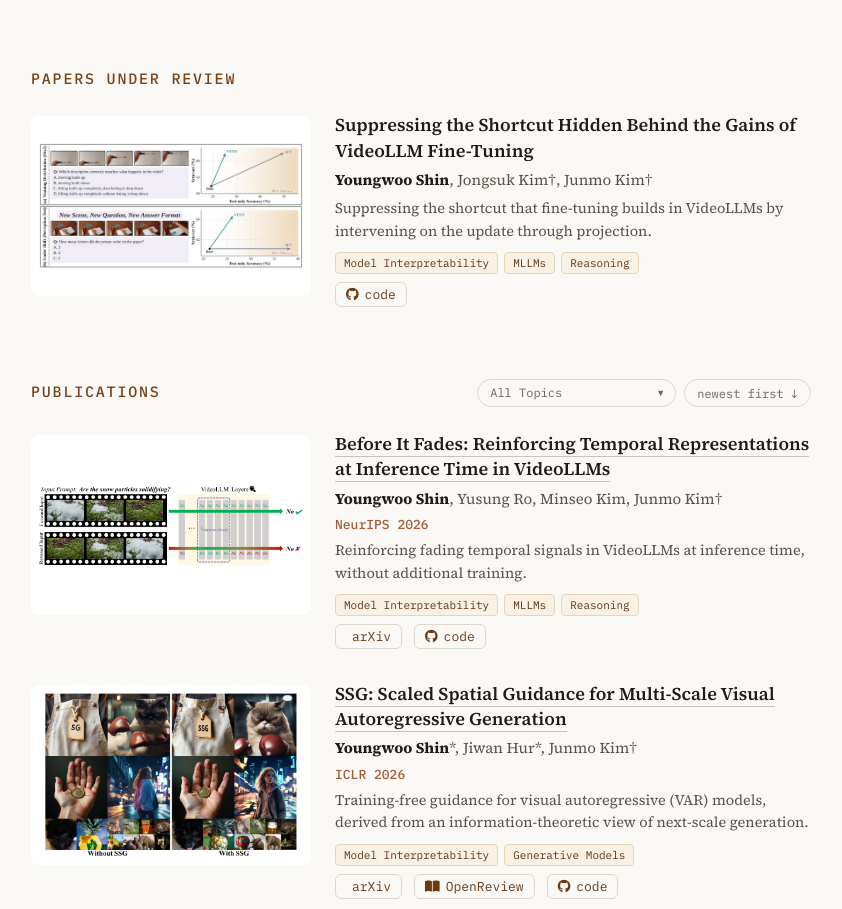
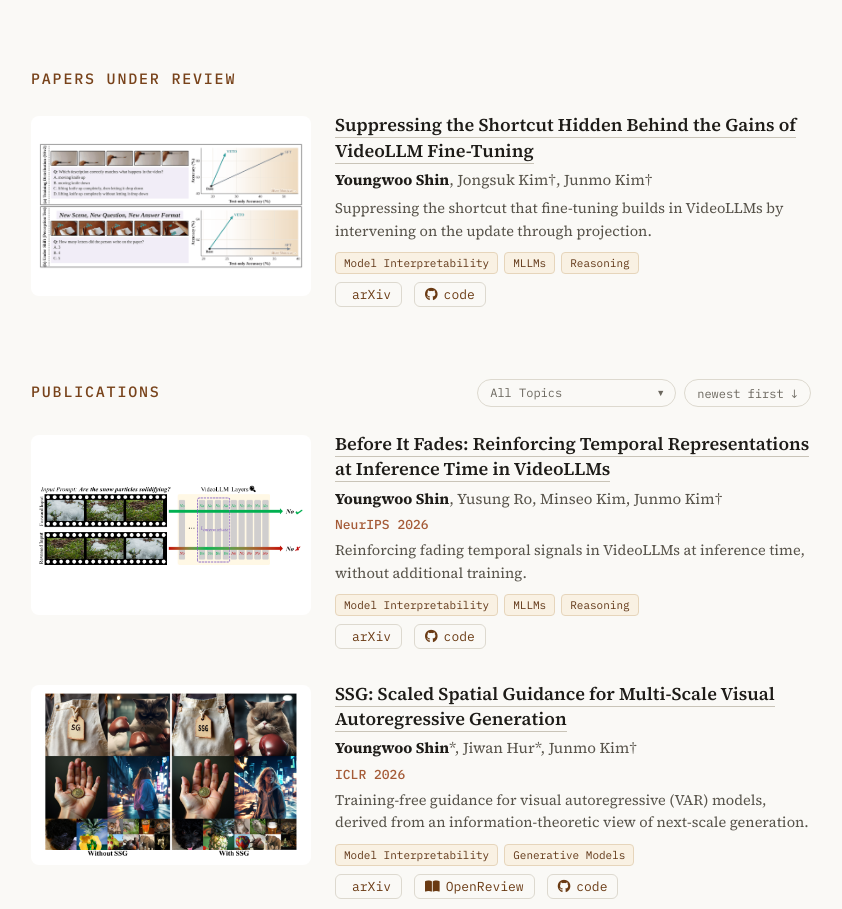
Before and after one commit to Youngwoo-git/Youngwoo-git.github.io, a plain HTML site: page index.html in a window 1280 px wide. Shown: the part 971-1880 px from the top of the page, without its empty margins (219-1061 px from the left). Drawn offline with nearby package versions, Linux system fonts and the light colour scheme; some icons are missing.

Commit message:
Add arXiv link for VETO

```diff
--- a/index.html
+++ b/index.html
@@ -88,14 +88,14 @@
         </div>
         </sc-if>
         <div style="display: flex; flex-direction: column; gap: 6px; min-width: 0">
-          <h3 style="margin: 0; font-size: 18px; font-weight: 600; line-height: 1.4; text-wrap: pretty">Suppressing the Shortcut Hidden Behind the Gains of VideoLLM Fine-Tuning</h3>
+          <h3 style="margin: 0; font-size: 18px; font-weight: 600; line-height: 1.4; text-wrap: pretty"><a href="https://arxiv.org/abs/2611.25776" style="color: #1E1C18; border-bottom-color: #C9C4B8">Suppressing the Shortcut Hidden Behind the Gains of VideoLLM Fine-Tuning</a></h3>
           <p style="margin: 0; font-size: 15px; color: #57534A; line-height: 1.5"><strong style="color: #1E1C18">Youngwoo Shin</strong>, Jongsuk Kim&dagger;, Junmo Kim&dagger;</p>
           <p style="margin: 0; font-size: 14.5px; color: #57534A; line-height: 1.55; text-wrap: pretty">Suppressing the shortcut that fine-tuning builds in VideoLLMs by intervening on the update through projection.</p>
           <div style="display: flex; gap: 6px; margin-top: 4px; font-family: 'IBM Plex Mono', monospace">
           <span style="border: 1px solid oklch(0.88 0.04 80); border-radius: 4px; padding: 3px 8px; font-size: 11px; background: oklch(0.96 0.02 80); color: oklch(0.38 0.075 55)">Model Interpretability</span><span style="border: 1px solid oklch(0.88 0.04 80); border-radius: 4px; padding: 3px 8px; font-size: 11px; background: oklch(0.96 0.02 80); color: oklch(0.38 0.075 55)">MLLMs</span><span style="border: 1px solid oklch(0.88 0.04 80); border-radius: 4px; padding: 3px 8px; font-size: 11px; background: oklch(0.96 0.02 80); color: oklch(0.38 0.075 55)">Reasoning</span>
           </div>
           <div style="display: flex; gap: 12px; margin-top: 2px; font-family: 'IBM Plex Mono', monospace; font-size: 13px">
-            <a href="https://github.com/Youngwoo-git/VETO" style="border: 1px solid #DDD9CF; border-radius: 6px; padding: 3px 10px; display: inline-flex; align-items: center; gap: 6px" style-hover="border-color: oklch(0.4 0.085 55); background: oklch(0.96 0.02 80)"><i class="fa-brands fa-github"></i>code</a>
+            <a href="https://arxiv.org/abs/2611.25776" style="border: 1px solid #DDD9CF; border-radius: 6px; padding: 3px 10px; display: inline-flex; align-items: center; gap: 6px" style-hover="border-color: oklch(0.4 0.085 55); background: oklch(0.96 0.02 80)"><i class="ai ai-arxiv"></i>arXiv</a><a href="https://github.com/Youngwoo-git/VETO" style="border: 1px solid #DDD9CF; border-radius: 6px; padding: 3px 10px; display: inline-flex; align-items: center; gap: 6px" style-hover="border-color: oklch(0.4 0.085 55); background: oklch(0.96 0.02 80)"><i class="fa-brands fa-github"></i>code</a>
           </div>
         </div>
       </article>
```
